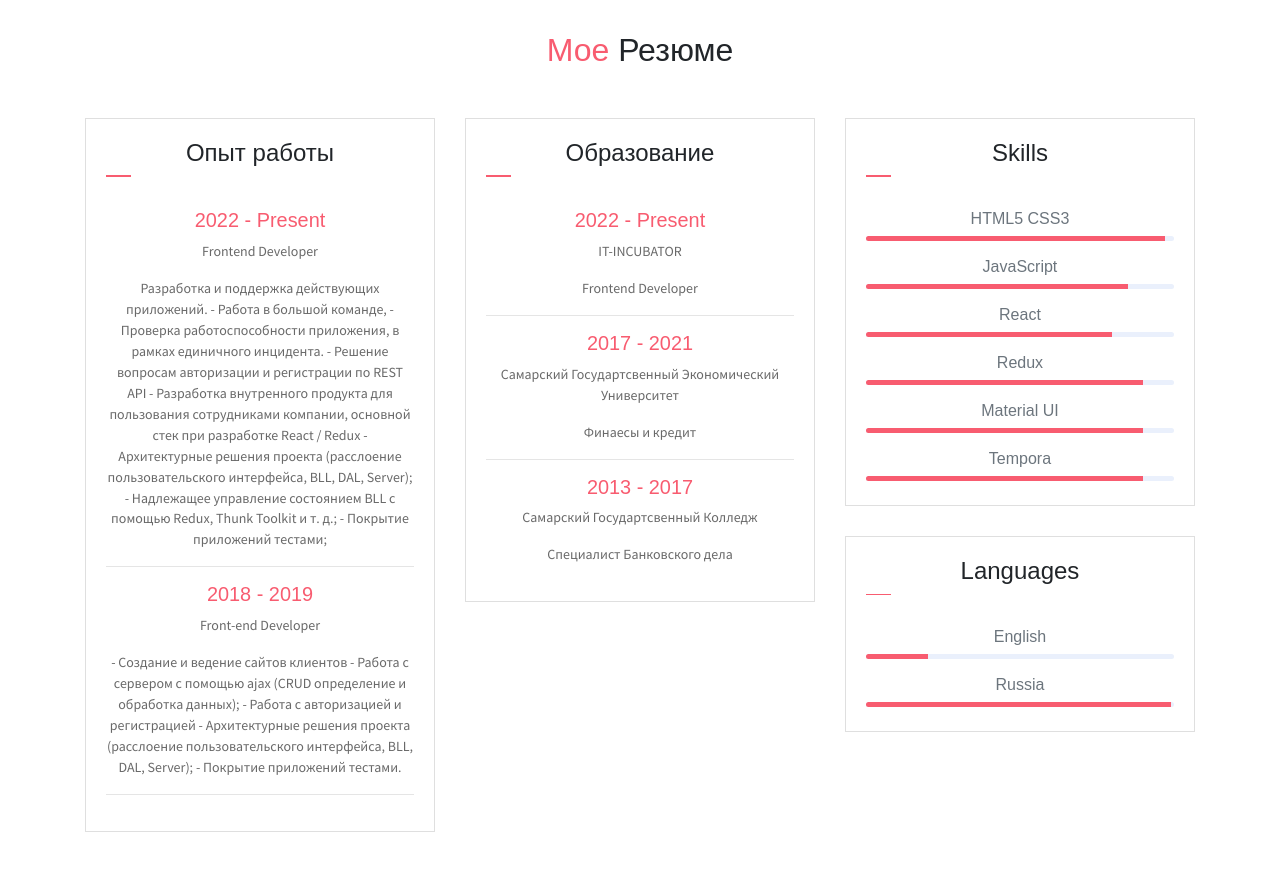
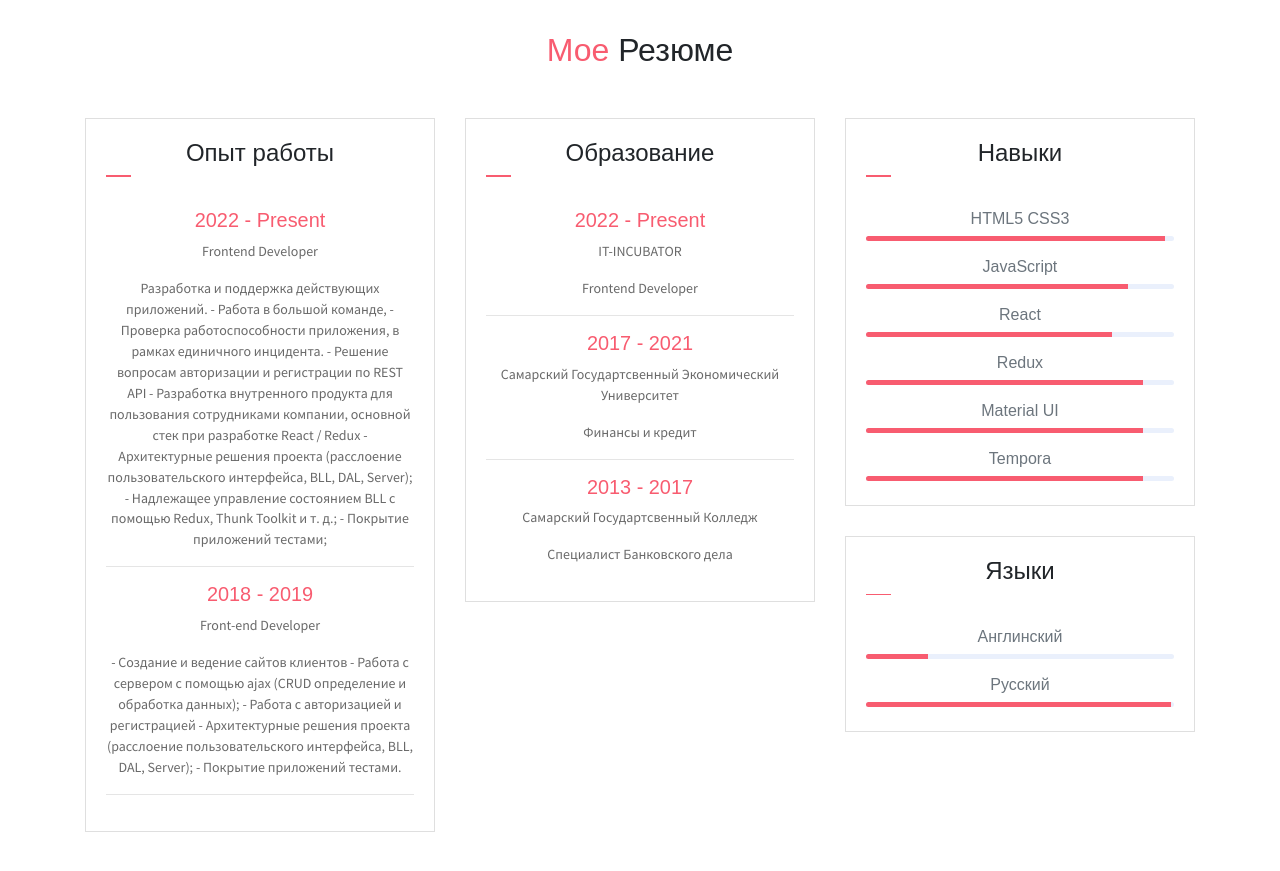
Before and after one commit to sergeianip20/2, a React (Create React App) app: page / in a window 1280 px wide. Shown: the part 1220-2091 px from the top of the page. Built offline with nearby package versions, Linux system fonts and the light colour scheme.

Commit message:
Update ResumeSEction.tsx

```diff
--- a/src/component/ResumeSection/ResumeSEction.tsx
+++ b/src/component/ResumeSection/ResumeSEction.tsx
@@ -61,7 +61,7 @@ export const ResumeSection=()=> {
                                 <hr/>
                                     <h6 className="title text-danger">2017 - 2021</h6>
                                     <p>Самарский Государтсвенный  Экономический Университет </p>
-                                    <p className="subtitle">Финаесы и кредит</p>
+                                    <p className="subtitle">Финансы и кредит</p>
                                     <hr/>
                                         <h6 className="title text-danger">2013 - 2017</h6>
                                         <p>Самарский Государтсвенный Колледж</p>
@@ -74,7 +74,7 @@ export const ResumeSection=()=> {
                         <div className="card">
                             <div className="card-header">
                                 <div className="pull-left">
-                                    <h4 className="mt-2">Skills</h4>
+                                    <h4 className="mt-2">Навыки</h4>
                                     <span className="line"></span>
                                 </div>
                             </div>
@@ -114,17 +114,17 @@ export const ResumeSection=()=> {
                         <div className="card">
                             <div className="card-header">
                                 <div className="pull-left">
-                                    <h4 className="mt-2">Languages</h4>
+                                    <h4 className="mt-2">Языки</h4>
                                     <span className="line"></span>
                                 </div>
                             </div>
                             <div className="card-body pb-2">
-                                <h6>English</h6>
+                                <h6>Англинский </h6>
                                 <div className="progress mb-3">
                                     <div className="progress-bar bg-danger" role="progressbar" style={{width: '20%'}}
                                          ></div>
                                 </div>
-                                <h6>Russia</h6>
+                                <h6>Русский</h6>
                                 <div className="progress mb-3">
                                     <div className="progress-bar bg-danger"  role="progressbar" style={{width: '99%'}}
                                          ></div>
```
